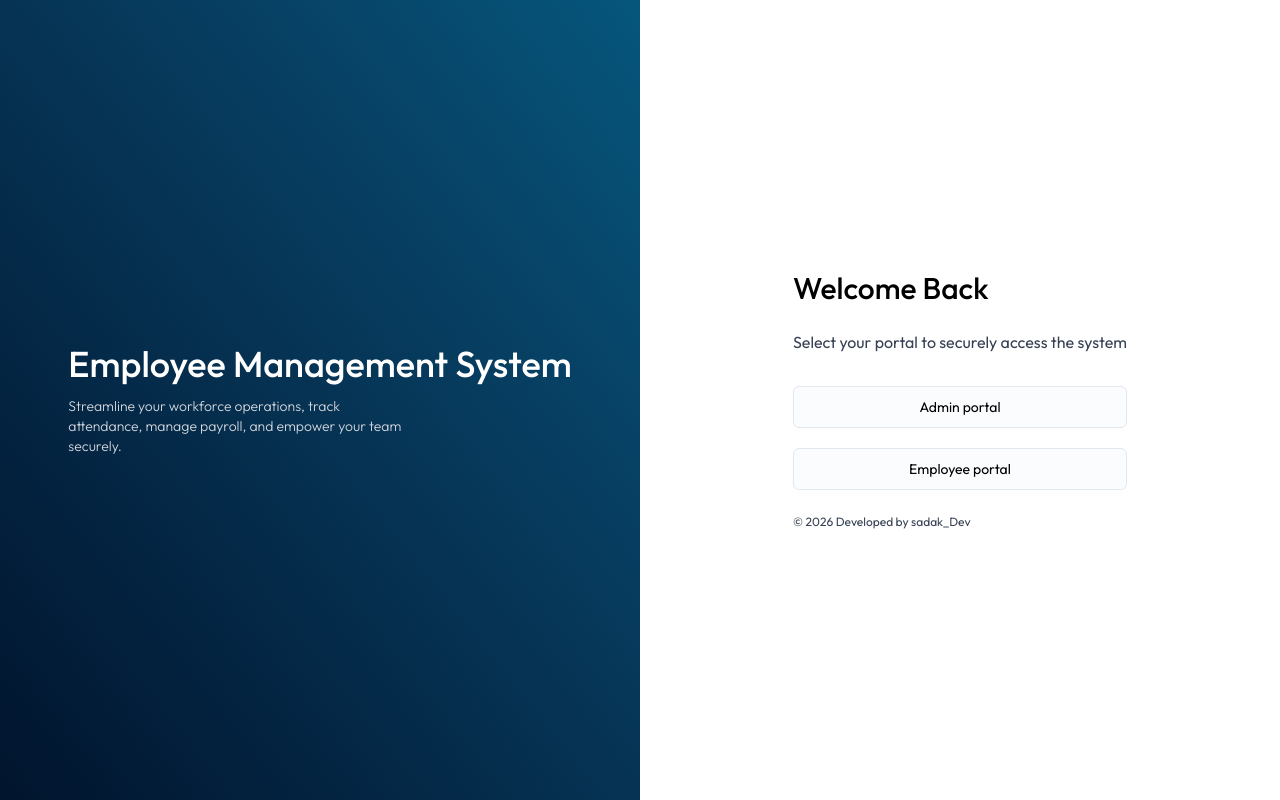
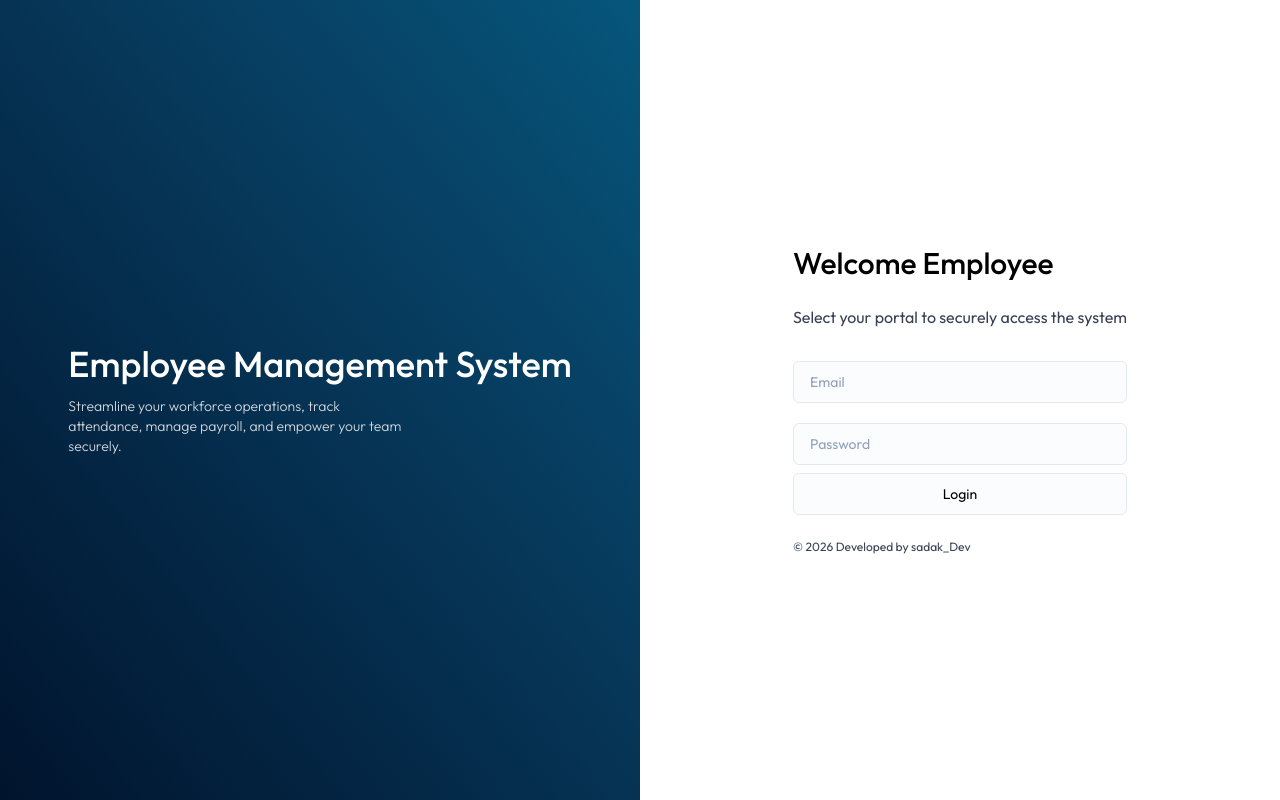
Before and after one commit to sadaqhassan/EmpoyeeMs, a React (Vite) app in the folder client/: page /login in a window 1280 px wide. Built offline with nearby package versions, Linux system fonts and the light colour scheme.

Commit message:
Loogin page

```diff
--- a/client/src/Pages/Login.jsx
+++ b/client/src/Pages/Login.jsx
@@ -2,7 +2,8 @@ import React from 'react'
 
 const Login = () => {
   return (
-    <div className='flex'>
+    <div>
+        <div className='flex'>
         {/* side */}
         <div className='customBack h-screen flex flex-col justify-center items-center text-center w-1/2'>
             <div className='flex flex-col space-y-3 text-white'>
@@ -19,13 +20,15 @@ const Login = () => {
         {/* login */}
         <div className='h-screen flex flex-col justify-center items-center text-center w-1/2'>
             <div className='flex flex-col space-y-2'>
-                <h1 className='text-2xl md:text-3xl font-medium text-start'>Welcome Back</h1>
+                <h1 className='text-2xl md:text-3xl font-medium text-start'>Welcome Employee</h1>
                 <p className='mt-4 text-start text-md text-gray-700 mb-3'>Select your portal to securely access the system</p>
-                <input type="button"  value={"Admin portal"} className='my-5'/>
-                <input type="button" value={"Employee portal"} />
+                <input type="email" name='email' placeholder='Email'   className='my-5'/>
+                <input type="password"  name='password' placeholder='Password'/>
+                <input type="button" value="Login" />
                 <p className='mt-4 text-start text-xs text-gray-700'> &#169; { new Date().getFullYear() } Developed by sadak_Dev</p>
             </div>
         </div>
+    </div>
     </div>
   )
 }
```
